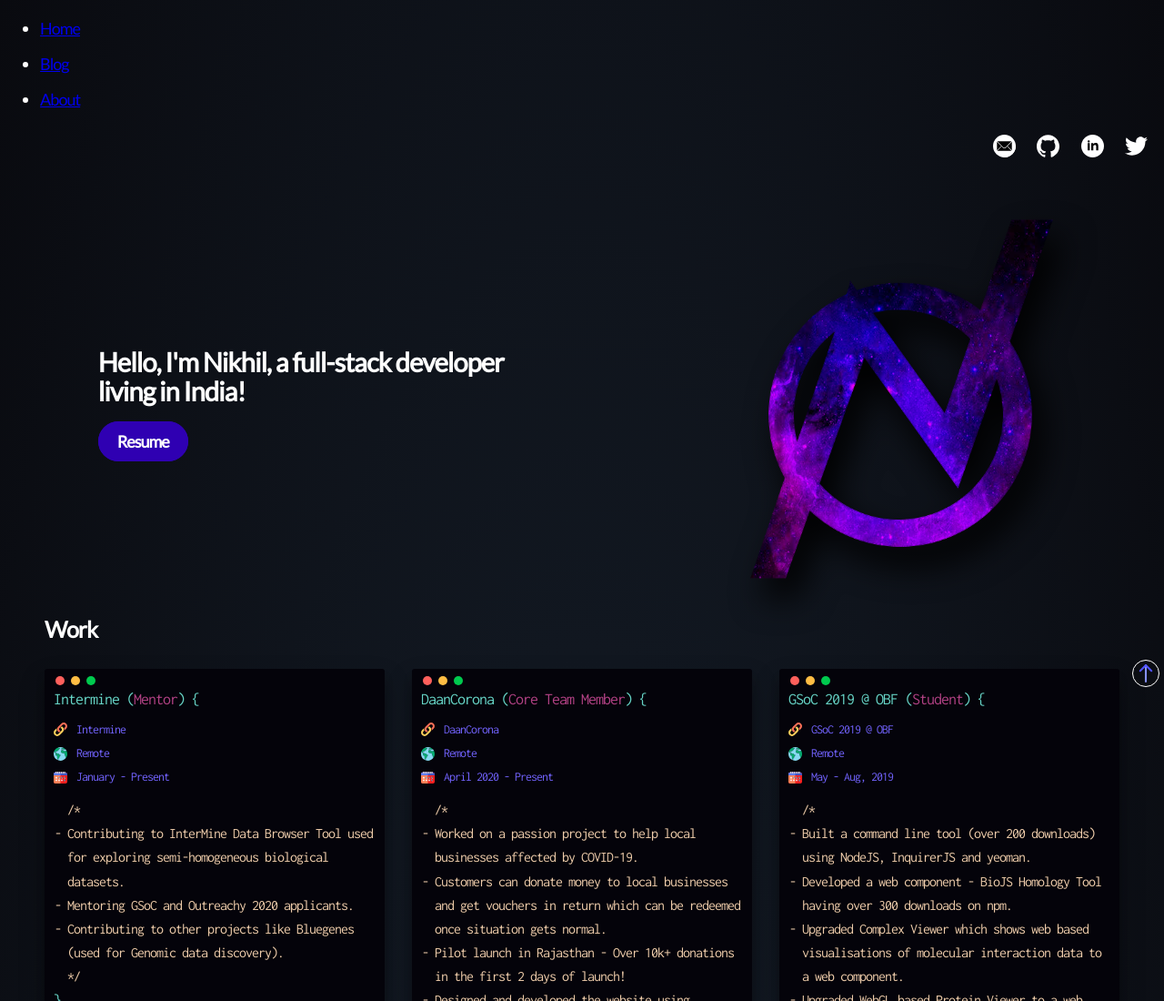
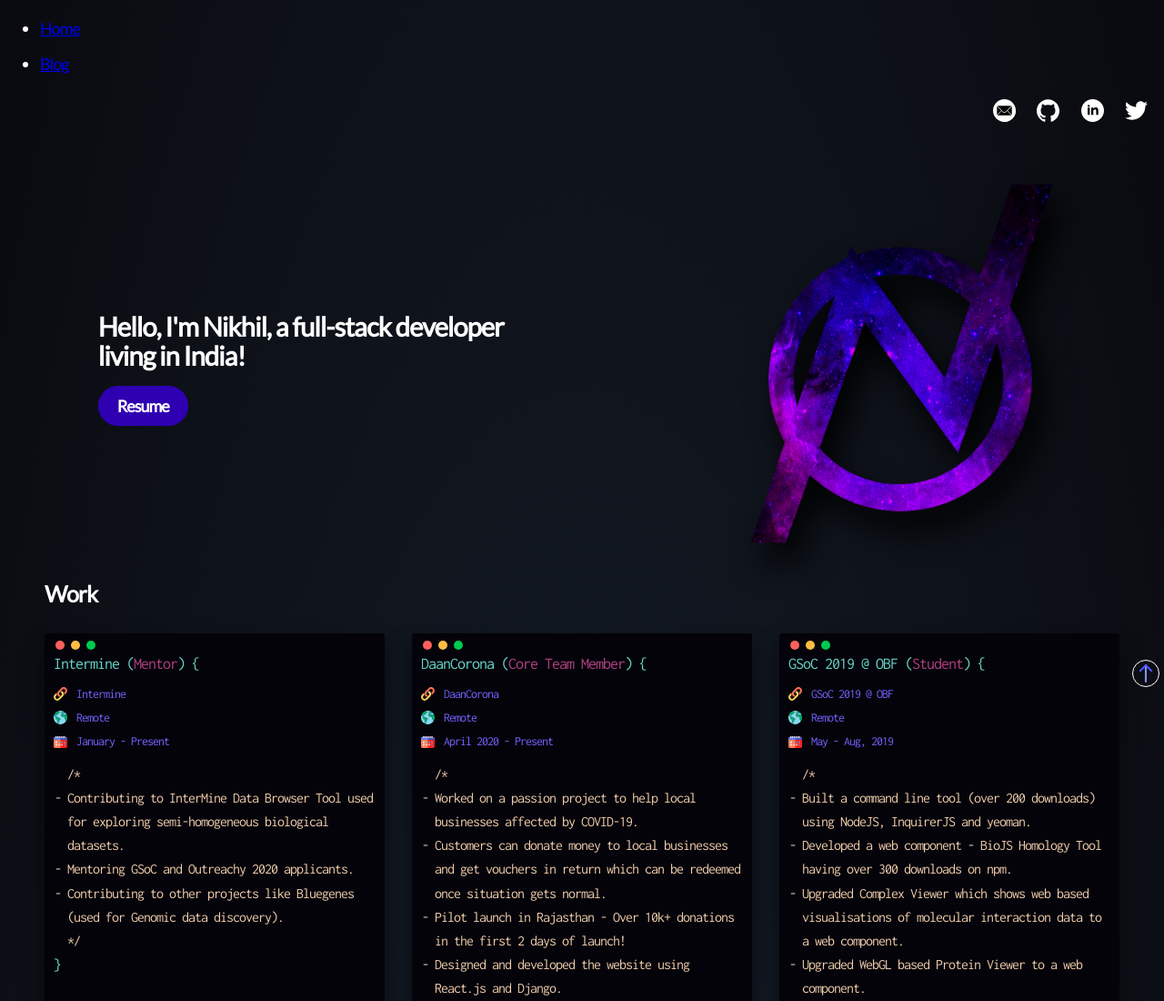
Before and after one commit to Nikhil-Vats/nikhilvats.tech, a Gatsby site: page / in a window 1280 px wide. Shown: the top 1100 px of the page at 91% size. Built offline with nearby package versions, Linux system fonts and the light colour scheme; Gatsby itself is replaced by a stand-in of ours; a web font is replaced by a local one.

Commit message:
Update header.js - Hide about from header

```diff
--- a/src/components/header/header.js
+++ b/src/components/header/header.js
@@ -31,7 +31,7 @@
                 <ul className={headerStyles.navList}>
                     <li><Link className={headerStyles.navItem} activeClassName={headerStyles.activeNavItem} to="/">Home</Link></li>
                     <li><Link className={headerStyles.navItem} activeClassName={headerStyles.activeNavItem} to="/blog">Blog</Link></li>
-                    <li><Link className={headerStyles.navItem} activeClassName={headerStyles.activeNavItem} to="/about">About</Link></li>
+                    {/*<li><Link className={headerStyles.navItem} activeClassName={headerStyles.activeNavItem} to="/about">About</Link></li>*/}
                     {/*<li><Link className={headerStyles.navItem} activeClassName={headerStyles.activeNavItem} to="/contact">Contact</Link></li>*/}
                 </ul>
                 <span><img onClick={() => showMenu()} src={menu} className={headerStyles.menu}/></span>
```
